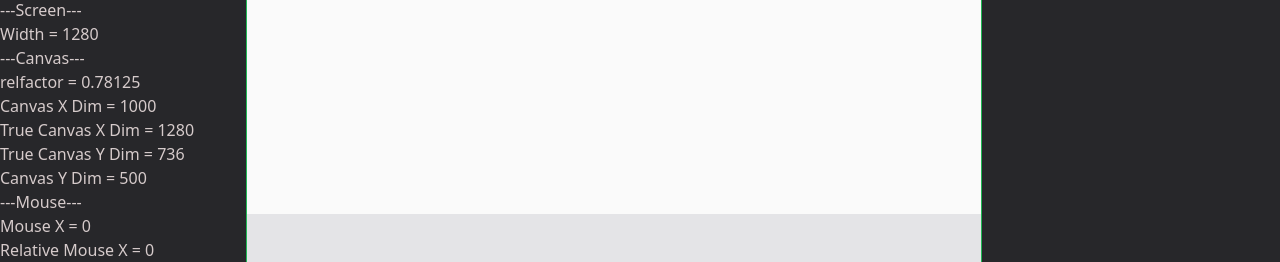
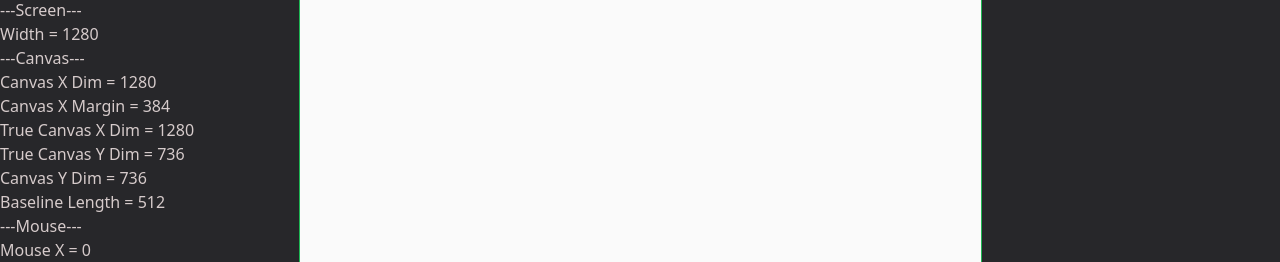
Before and after one commit to DenysChernenko/seTool, a SvelteKit app: page /SVGTool in a window 1280 px wide. Shown: the part 538-800 px from the top of the page. Built offline with nearby package versions, Linux system fonts and the light colour scheme; no server answers.

Commit message:
Refactored canvas code to leverage svelte more
Refactored canvas code to leverage svelte more

```diff
--- a/package.json
+++ b/package.json
@@ -36,6 +36,8 @@
 	},
 	"type": "module",
 	"dependencies": {
+		"@types/d3": "^7.4.0",
+		"d3": "^7.8.4",
 		"daisyui": "^2.51.5",
 		"p5-svelte": "^3.1.2"
 	}
--- a/src/routes/SVGTool/+page.svelte
+++ b/src/routes/SVGTool/+page.svelte
@@ -5,7 +5,7 @@
     import Baseline from './Baseline.svelte';
 	import Mouseline from './Mouseline.svelte';
 	import { islandStyle } from './styles';
-    import {x,y} from "./canvas";
+    import { x , y , marginX, blength } from "./canvas";
     import RGlobal from './RGlobal.svelte';
 	import RLoads from './RLoads.svelte';
 	import ROther from './ROther.svelte';
@@ -15,19 +15,14 @@
     let scale: number = 500;
     let screenW: number = 0;
     let m = { x: 0, y: 0 };
-    let relm = { x: 0 , y: 0};
     let canvasWidth:number;
     let canvasHeight:number;
-    let islandStyleString:any = $islandStyle;
     let rComponent:string = "Global";
-    let jdata = [];
+    let jdata:any[] = [];
 
-    var canvX:number = scale * 2;
-    var canvY:number = scale * 1;
-    var relfactor:number = canvX/screenW;
 
-    $x = canvX;
-    $y = canvY;
+    $ : $x = canvasWidth;
+    $ : $y = canvasHeight;
 
     const sleep = (ms: number) => new Promise((r) => setTimeout(r, ms));
 
@@ -37,37 +32,47 @@
         jdata = await res.json();
 	});
 
-    // function setRightComponent(componentName:String){
-    //     rightComponent = components.load;
-    // }
-
     function handleMousemove(event:any) {
 		m.x = event.clientX;
 		m.y = event.clientY;
-        relm.x = m.x*relfactor;
 	}
 
     async function handleResize(){
-        await sleep(200);
+        await sleep(100);
         screenW = canvasWidth;
-        relfactor = canvX/screenW;
+
     }
-</script>
+
+
+
+
+    import * as d3 from "d3";
+
+
+    </script>
 
 
 <svelte:window bind:innerWidth={screenW}  on:resize={handleResize} on:mousemove={handleMousemove}/>
 
 
-<div class="h-full relative bg-zinc-200 z-40 overflow-hidden " bind:clientWidth = {canvasWidth} bind:clientHeight = {canvasHeight}>
-    <svg class="absolute inset-0 w-full z-0 my-auto bg-neutral-50 " viewBox="0 0 {canvX} {canvY}"  >
+<div class="h-full relative bg-neutral-50 z-40 overflow-hidden " bind:clientWidth = {canvasWidth} bind:clientHeight = {canvasHeight}>
+    <!-- Main Canvas -->
+    <div id="mainCanvas" class="w-full h-full">
+        <svg id="content" class="absolute inset-0 w-full z-0 my-auto bg-neutral-50 " viewBox="0 0 {canvasWidth} {canvasHeight}"  >
 
-        <Baseline x={canvX} y={canvY}/>
-        {#if relm.x > 300 && relm.x < 700}
-        <Mouseline x={relm.x} y={canvY}/>
-        {/if}
-    </svg>
+
+            <g >
+                <Baseline  />
+                {#if m.x > $marginX && m.x < $marginX+$blength}
+                <Mouseline x={m.x} y={$y}/>
+                {/if}
+            </g>
+
+        </svg>
+    </div>
     <div class="flex absolute inset-0 z-10 ">
-        <div class="basis-1/5 {islandStyleString} border-r overflow-y-scroll ">
+        <!-- Left Info Panel -->
+        <div class="basis-1/5 {$islandStyle} border-r overflow-y-scroll flex flex-col min-w-[300px]">
             <div class="font-mono font-bold text-lg mb-3 text-center">
                 Joists
             </div>
@@ -75,8 +80,10 @@
                 <JoistTable {jdata}/>
             </div>
         </div>
+        <!-- Gap to Show Main Canvas -->
         <div class="basis-3/5"></div>
-        <div class="basis-1/5 {islandStyleString} border-l flex flex-col">
+        <!-- Right Info Panel -->
+        <div class="basis-1/5 {$islandStyle} border-l flex flex-col">
             <div class="font-mono font-bold text-lg mb-3 text-center">
                 Parameters
             </div>
@@ -100,7 +107,7 @@
 
         </div>
     </div>
-
+    <!-- Debug Info -->
     <div class="absolute bottom-0 z-20">
         <ul>
             <li>
@@ -113,12 +120,11 @@
                 ---Canvas---
             </li>
             <li>
-                relfactor = {relfactor}
+                Canvas X Dim = {$x}
             </li>
             <li>
-                Canvas X Dim = {canvX}
+                Canvas X Margin = {$marginX}
             </li>
-
             <li>
                 True Canvas X Dim = {canvasWidth}
             </li>
@@ -126,7 +132,10 @@
                 True Canvas Y Dim = {canvasHeight}
             </li>
             <li>
-                Canvas Y Dim = {canvY}
+                Canvas Y Dim = {$y}
+            </li>
+            <li>
+                Baseline Length = {$blength}
             </li>
             <li>
                 ---Mouse---
@@ -134,9 +143,7 @@
             <li>
                 Mouse X = {m.x}
             </li>
-            <li>
-                Relative Mouse X = {relm.x}
-            </li>
+
         </ul>
     </div>
 
--- a/src/routes/SVGTool/Baseline.svelte
+++ b/src/routes/SVGTool/Baseline.svelte
@@ -1,9 +1,10 @@
 <script lang="ts">
     import "../../app.css";
-    import {x,y,pad} from "./canvas";
-    var midY:number = $y/2;
-    var padVal:number = $x*$pad;
-    var end:number = $x - padVal*2;
+    import { x, marginX, midY, blength} from "./canvas";
+
+    $: $blength = $x-2*$marginX;
+
+
 
 </script>
 
@@ -11,9 +12,9 @@
 <path
 fill = "none"
 stroke = "black"
-stroke-width = 1
+stroke-width = 1.5
 stroke-linecap = "round"
 d = "
-M {padVal},{midY} h {end}
+M {$marginX},{$midY} h {$blength}
 "
 />
--- a/src/routes/SVGTool/Mouseline.svelte
+++ b/src/routes/SVGTool/Mouseline.svelte
@@ -1,4 +1,6 @@
 <script lang="ts">
+  import { jcolor } from "../globalStyle";
+
   export let x:Number;
   export let y:Number;
 
@@ -7,9 +9,9 @@
 
 <path
 fill = "none"
-stroke = "red"
-opacity = 0.75
-stroke-width = 0.5
+stroke = "{$jcolor}"
+opacity = 1
+stroke-width = 1
 d = "
 M {x}, 0 v {y}
 "
--- a/src/routes/SVGTool/canvas.ts
+++ b/src/routes/SVGTool/canvas.ts
@@ -1,5 +1,15 @@
-import { readable, writable } from "svelte/store";
+import { readable, writable, derived } from "svelte/store";
 
-export let x = writable(1000)
-export let y = writable(1000)
-export let pad = writable(0.3)
+export let x = writable(1000);
+export let y = writable(1000);
+
+export let xpad = readable(0.3);
+export let ypad = readable(0.1);
+
+export let marginX = derived( [x,xpad], ([$x,xpad]) => xpad*$x );
+export let marginY = derived( [y,ypad], ([$y,ypad]) => ypad*$y );
+export let midX = derived( x, $x => $x/2 );
+export let midY = derived( y, $y => $y/2 );
+
+
+export let blength = writable(0);
```
Also changed, not shown: 1 other file (tests, documents, lock files or other folders).
